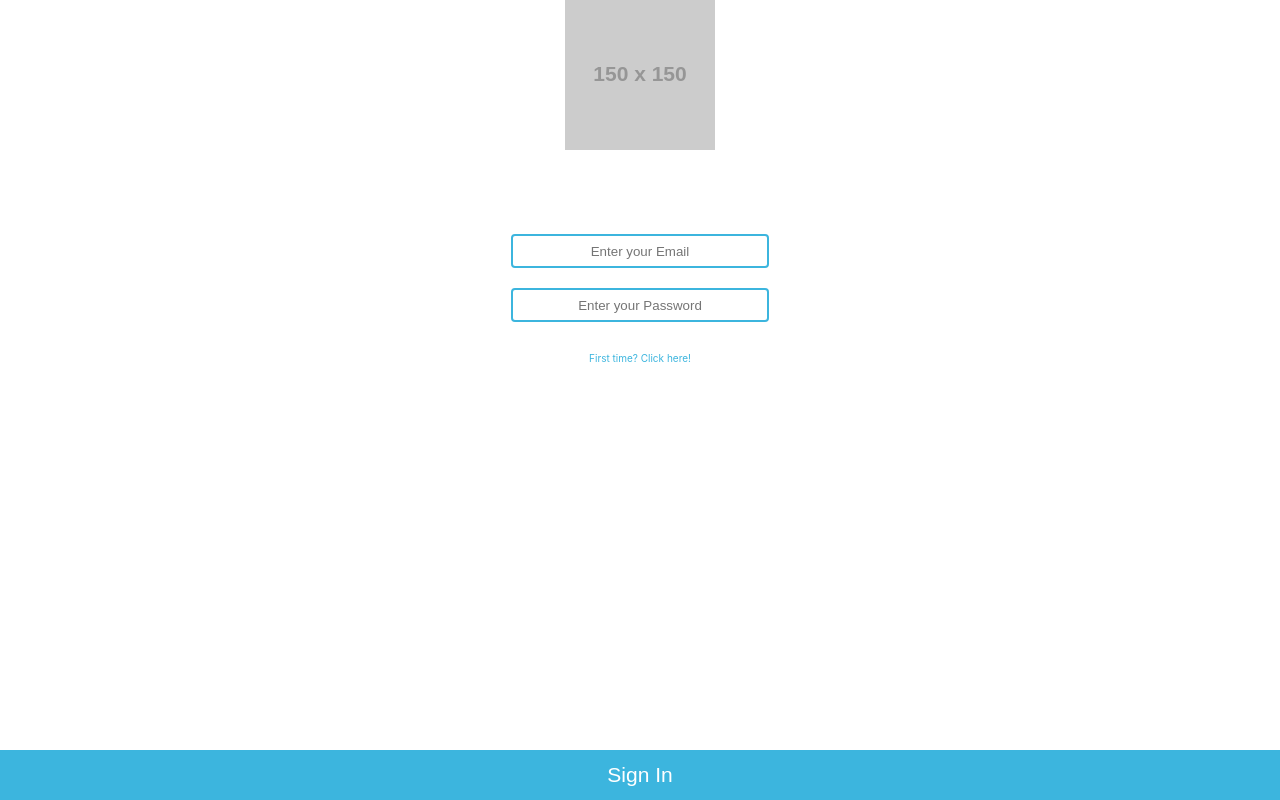
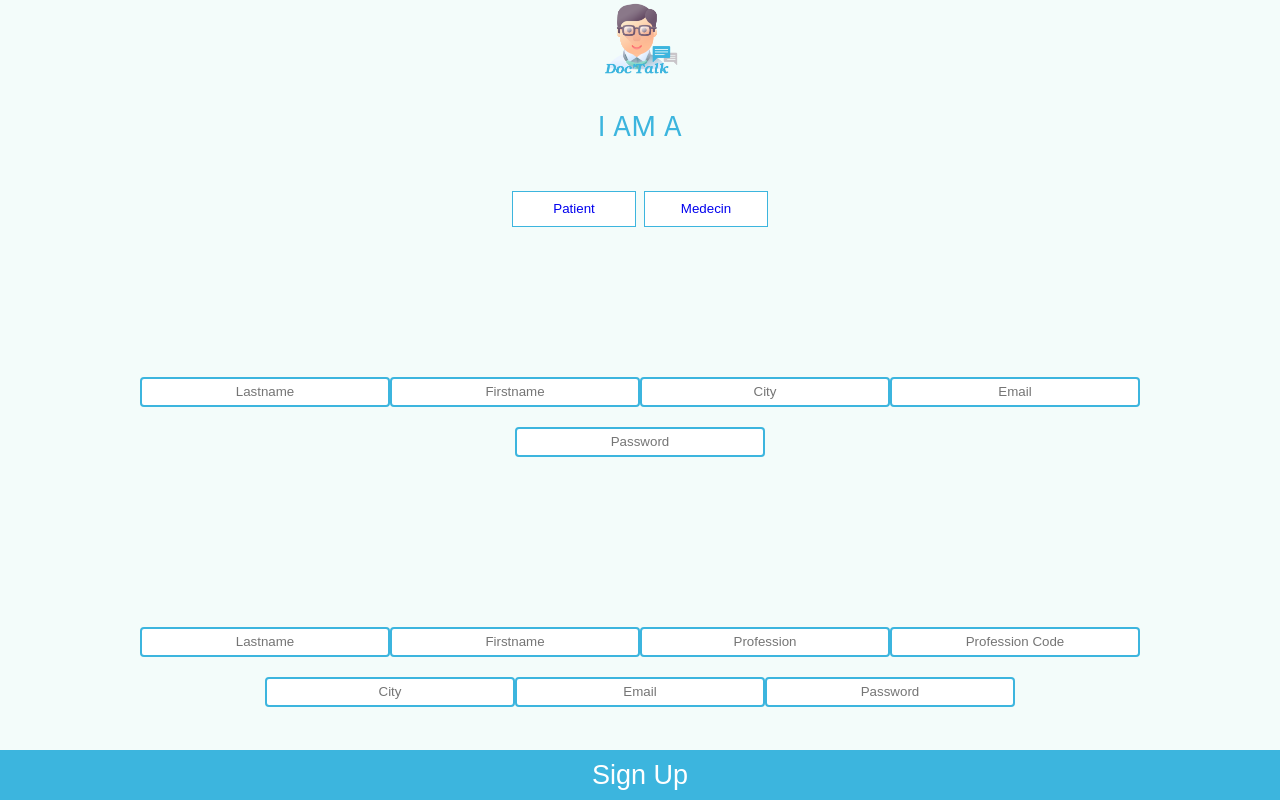
Before and after one commit to Mamednoor/doctalk, a React (Create React App) app: page / in a window 1280 px wide. Built offline with nearby package versions, Linux system fonts and the light colour scheme.

Commit message:
register almost done

```diff
--- a/package.json
+++ b/package.json
@@ -9,6 +9,7 @@
     "react": "^16.13.1",
     "react-dom": "^16.13.1",
     "react-router": "^5.2.0",
+    "react-router-dom": "^5.2.0",
     "react-scripts": "3.4.1"
   },
   "scripts": {
--- a/src/App.css
+++ b/src/App.css
@@ -1,4 +1,14 @@
+*{
+    padding: 0;
+    margin: 0;
+    box-sizing: border-box;
+}
+
+body {
+    background-color: rgb(243, 252, 250);
+    width: 90%;
+    margin: auto;
+}
 .App {
-
-text-align: center;
-}
+    text-align: center;
+    }
--- a/src/App.js
+++ b/src/App.js
@@ -1,11 +1,14 @@
 import React from 'react';
 import './App.css';
 import Login from './components/login/login'
+import Register from './components/register/register'
+
 
 function App() {
   return (
     <div className="App">
-    <Login />
+    {/* <Login /> */}
+    <Register />
     </div>
   );
 }
--- a/src/components/login/login.css
+++ b/src/components/login/login.css
@@ -1,7 +1,3 @@
-.login-container {
-height: 200px;
-}
-
 .login-button-sign {
     z-index: 0;
     position: absolute;
@@ -12,6 +8,7 @@ height: 200px;
     background-color: #3CB5DE;
     height: 50px;
     width: 100%;
+
 }
 .login-button-sign p {
     color: white;
@@ -22,7 +19,7 @@ height: 200px;
 .login-form {
     display: flex;
     flex-direction: column;
-    height: 300px;
+    height: 200px;
     justify-content: center;
 }
 .login-form input {
@@ -42,5 +39,8 @@ height: 200px;
 .login-link-title {
     color: #3CB5DE;
     font-size: 10px;
+}
 
+.login-div-img img {
+    width: 12em;
 }
--- a/src/components/login/login.js
+++ b/src/components/login/login.js
@@ -1,12 +1,12 @@
 import React from "react";
-
+import Logo from '../shares/dokitalk.png'
 import "./login.css";
 
 const Login = () => {
   return (
     <div className="login-container">
-      <div>
-        <img alt="" src="https://via.placeholder.com/150"></img>
+      <div className="login-div-img">
+        <img alt="" src={Logo}></img>
       </div>
       <form className="login-form">
         <label>
--- /dev/null
+++ b/src/components/register/medecinRegister.js
@@ -0,0 +1,22 @@
+import React, { Component} from 'react'
+import './register.css'
+
+class Medecin extends Component {
+    render() {
+         return (
+             <div className="register-medecin-container">
+                 <form className="register-form">
+                <input type='text' name="" placeholder="Lastname"></input>
+                <input type='text' name="" placeholder="Firstname"></input>
+                <input type='text' name="" placeholder="Profession"></input>
+                <input type='text' name="" placeholder="Profession Code"></input>
+                <input type='text' name="" placeholder="City"></input>
+                <input type='text' name="" placeholder="Email"></input>
+                <input type='text' name="" placeholder="Password"></input>
+                 </form>
+            </div>
+        )
+    }
+}
+
+export default Medecin
--- /dev/null
+++ b/src/components/register/patientRegister.js
@@ -0,0 +1,20 @@
+import React, { Component} from 'react'
+import './register.css'
+
+class Patient extends Component {
+    render() {
+         return (
+             <div className="register-patient-container">
+                 <form className="register-form">
+                <input type='text' name="" placeholder="Lastname"></input>
+                <input type='text' name="" placeholder="Firstname"></input>
+                <input type='text' name="" placeholder="City"></input>
+                <input type='text' name="" placeholder="Email"></input>
+                <input type='text' name="" placeholder="Password"></input>
+                 </form>
+            </div>
+        )
+    }
+}
+
+export default Patient
--- a/src/components/register/register.css
+++ b/src/components/register/register.css
@@ -0,0 +1,75 @@
+.register-patient-container{
+   height: 400px;
+   display: flex;
+   flex-direction: column;
+   justify-content: space-evenly;
+
+}
+
+.register-form input {
+    /* border: 2px solid #3CB5DE;
+    border-radius: 4px;
+    height: 28px;
+    width: 250px;
+    margin-bottom: 32px; */
+    border: 2px solid #3CB5DE;
+    border-radius: 4px;
+    height: 30px;
+    width: 250px;
+    margin-bottom: 20px;
+}
+.register-form input::placeholder{
+    text-align: center;
+
+}
+.register-div-img img {
+    width: 5em;
+}
+
+.register-container p {
+    margin-top: 1em;
+    font-size: 27px;
+    color: #3CB5DE;
+}
+.register-div-button {
+    display: flex;
+    flex-direction: row;
+    justify-content: space-between;
+    width: 16em;
+    margin-left: auto;
+    margin-right: auto;
+    margin-top: 3em;
+}
+
+.register-div-button button {
+    border: 1px solid #3CB5DE;
+    width: 9.3em;
+    height: 2.7em;
+    text-decoration: none;
+    background-color: white;
+}
+
+.register-div-button button a:visited {
+    color: #3CB5DE;;
+}
+
+.register-div-button button a {
+    text-decoration: none;
+}
+.register-button-sign {
+    z-index: 0;
+    position: absolute;
+    bottom: 0;
+    left: 0;
+    font-size: 21px;
+    border: none;
+    background-color: #3CB5DE;
+    height: 50px;
+    width: 100%;
+
+}
+.register-button-sign p {
+    color: white;
+    text-align: center;
+    margin: auto;
+}
--- a/src/components/register/register.js
+++ b/src/components/register/register.js
@@ -1,13 +1,35 @@
-import React from 'react'
+import React from "react";
+import { BrowserRouter as Router, Route, NavLink } from "react-router-dom";
+import Patient from "./patientRegister";
+import Medecin from "./medecinRegister";
+import Logo from "../shares/dokitalk.png";
 
-
+import "./register.css";
 
 const Register = () => {
-    return(
-        <div>
-            <p>Hello</p>
+  return (
+    <Router>
+      <div className="register-container">
+        <div className="register-div-img">
+          <img alt="" src={Logo}></img>
         </div>
-    )
-}
+        <p>I AM A</p>
+        <div className="register-div-button">
+          <button>
+            <NavLink to='/patientRegister'>Patient</NavLink>
+          </button>
+          <button>
+            <NavLink to='/medecinRegister'>Medecin</NavLink>
+          </button>
+        </div>
+        <Patient />
+        <Medecin />
+        <button className="register-button-sign">
+          <p>Sign Up</p>
+        </button>
+      </div>
+    </Router>
+  );
+};
 
-export default Register
+export default Register;
```
Also changed, not shown: src/components/shares/dokitalk.png (added), 1 other file (tests, documents, lock files or other folders).
